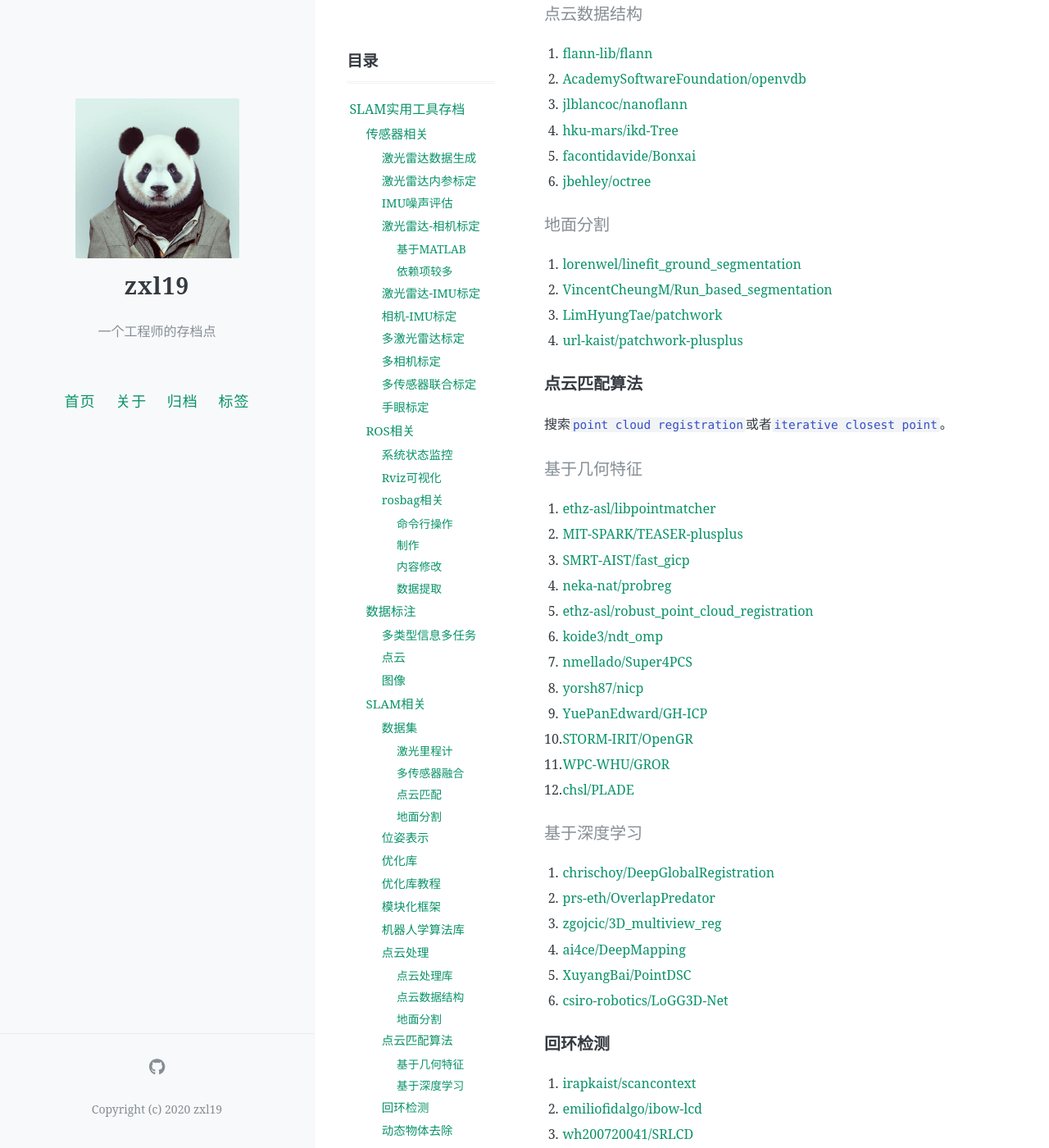
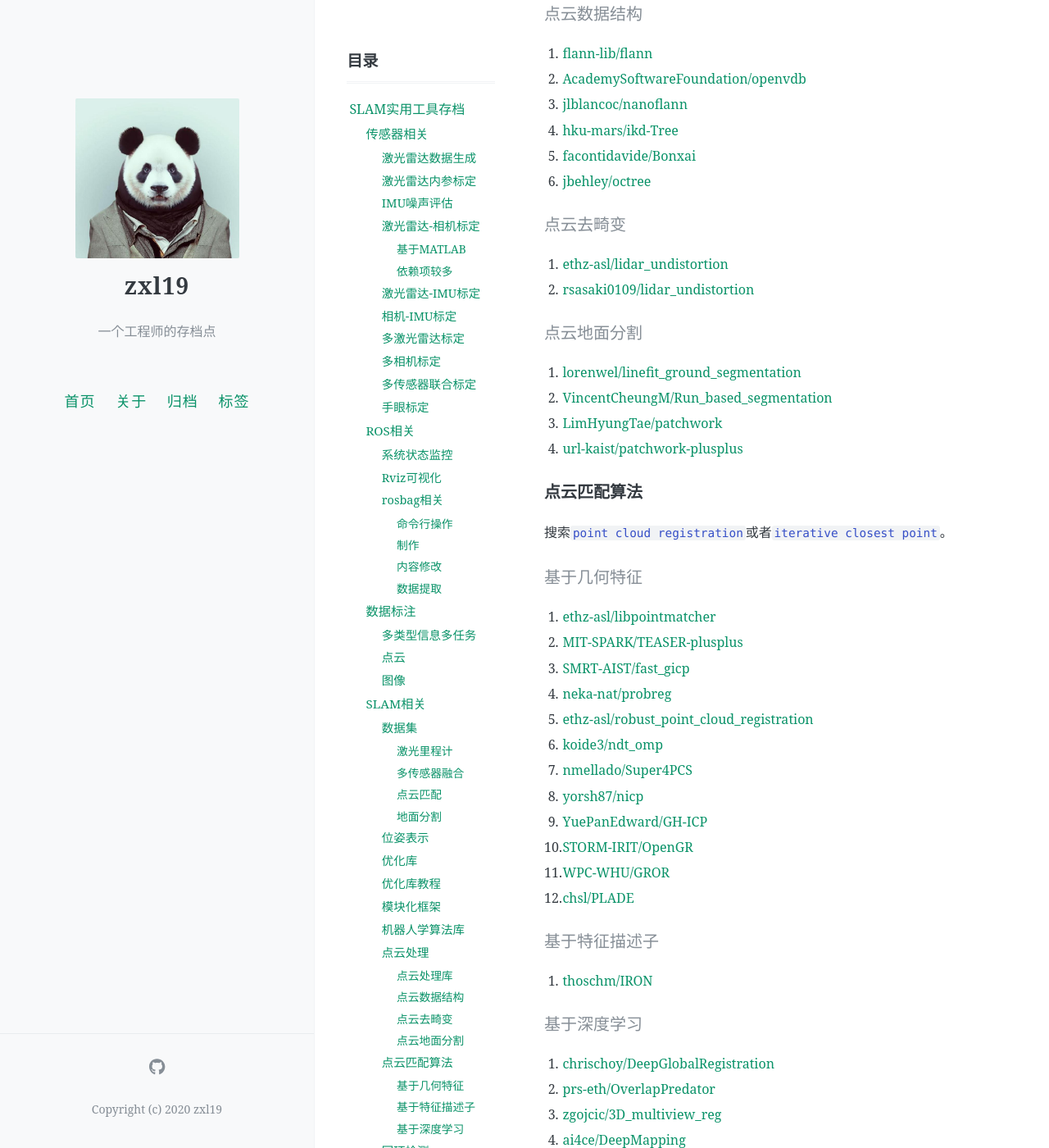
Before and after one commit to zxl19/zxl19.github.io, a Jekyll site: the page built from _posts/2021-05-25-slam-tool.md, in a window 1280 px wide and 1400 px high, scrolled down 7870 px. Shown: the whole window at 82% size. Built offline with Jekyll 4.4.1, drawn with Linux system fonts in a browser that asks for light colours; comment, search, counter and statistics services are not loaded.

Commit message:
Update Posts

```diff
--- a/_posts/2021-05-25-slam-tool.md
+++ b/_posts/2021-05-25-slam-tool.md
@@ -291,7 +291,12 @@ pinned: false
 5. [facontidavide/Bonxai](https://github.com/facontidavide/Bonxai)
 6. [jbehley/octree](https://github.com/jbehley/octree)
 
-#### 地面分割
+#### 点云去畸变
+
+1. [ethz-asl/lidar_undistortion](https://github.com/ethz-asl/lidar_undistortion)
+2. [rsasaki0109/lidar_undistortion](https://github.com/rsasaki0109/lidar_undistortion)
+
+#### 点云地面分割
 
 1. [lorenwel/linefit_ground_segmentation](https://github.com/lorenwel/linefit_ground_segmentation)
 2. [VincentCheungM/Run_based_segmentation](https://github.com/VincentCheungM/Run_based_segmentation)
@@ -316,6 +321,10 @@ pinned: false
 10. [STORM-IRIT/OpenGR](https://github.com/STORM-IRIT/OpenGR)
 11. [WPC-WHU/GROR](https://github.com/WPC-WHU/GROR)
 12. [chsl/PLADE](https://github.com/chsl/PLADE)
+
+#### 基于特征描述子
+
+1. [thoschm/IRON](https://github.com/thoschm/IRON)
 
 #### 基于深度学习
 
```
Also changed, not shown: other parts of _posts/2021-05-25-slam-tool.md (+4 -3 lines), _posts/2021-05-31-awesome-list.md (+1 -0 lines), _posts/2022-09-20-personal-blog.md (renamed from _posts/2022-09-20-awesome-blog.md).
